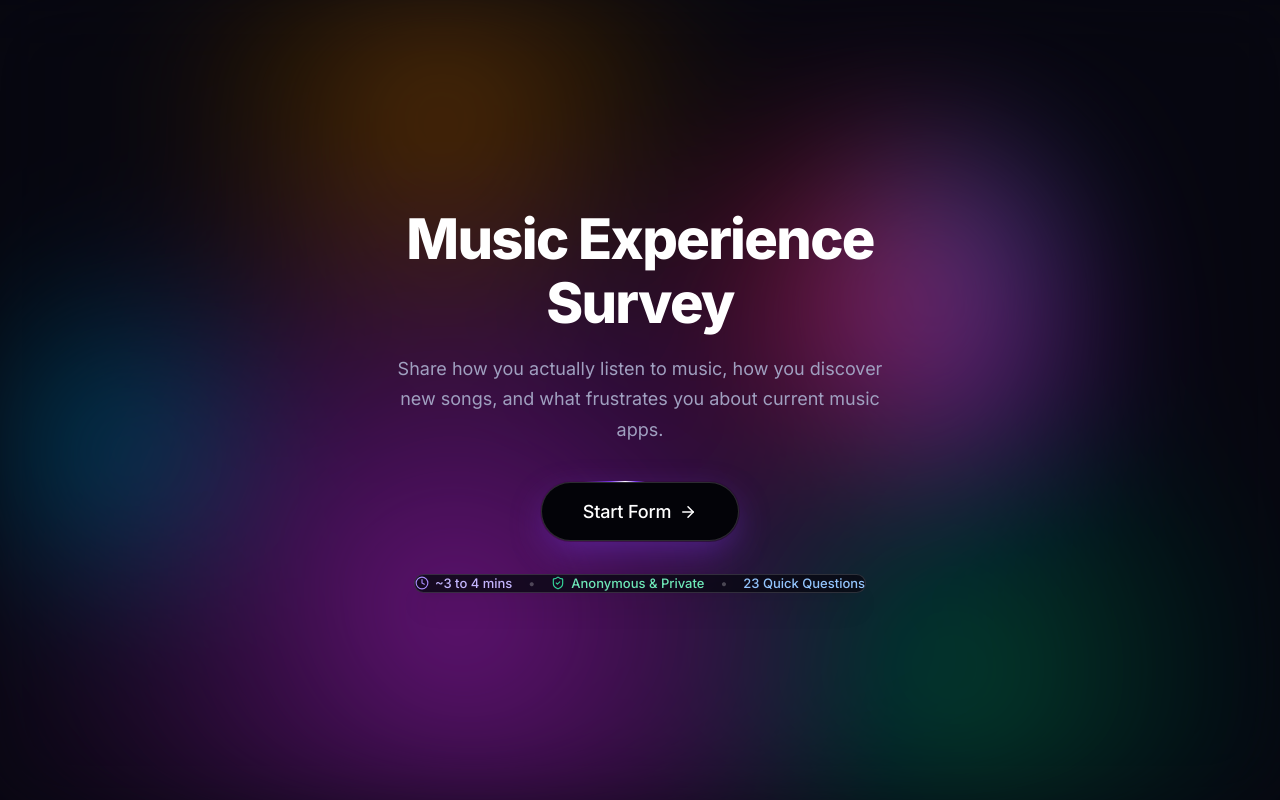
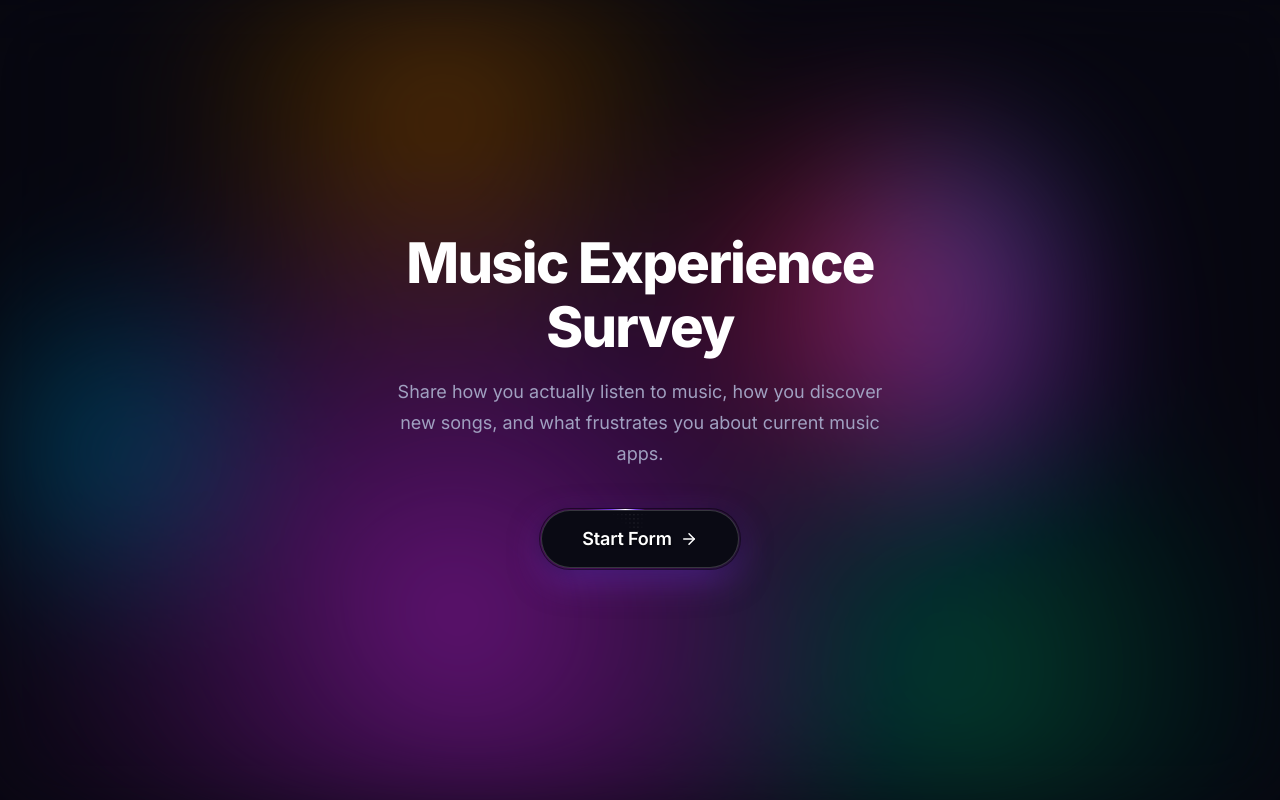
Before and after one commit to LuxShar007/Forms, a Next.js app: page / in a window 1280 px wide. Built offline with nearby package versions, Linux system fonts and the light colour scheme.

Commit message:
ui: remove meta info row from landing page, fix shiny-cta button contrast

```diff
--- a/app/globals.css
+++ b/app/globals.css
@@ -278,8 +278,8 @@ body {
 }
 
 :root {
-  --shiny-cta-bg: #030308;
-  --shiny-cta-bg-subtle: rgba(255, 255, 255, 0.16);
+  --shiny-cta-bg: #0a0a14;
+  --shiny-cta-bg-subtle: rgba(255, 255, 255, 0.18);
   --shiny-cta-fg: #ffffff;
   --shiny-cta-highlight: #7c3aed;
   --shiny-cta-highlight-subtle: #c4b5fd;
@@ -297,13 +297,14 @@ body {
   padding: 1.15rem 2.6rem;
   font-family: "Inter", -apple-system, BlinkMacSystemFont, sans-serif;
   font-optical-sizing: auto;
-  font-weight: 500;
+  font-weight: 600;
   font-size: 1.125rem;
   line-height: 1.2;
   letter-spacing: -0.01em;
   border: 1px solid transparent;
   border-radius: 360px;
-  color: var(--shiny-cta-fg);
+  color: #ffffff;
+  text-shadow: 0 1px 3px rgba(0, 0, 0, 0.6);
   background: linear-gradient(var(--shiny-cta-bg), var(--shiny-cta-bg))
       padding-box,
     conic-gradient(
@@ -315,7 +316,10 @@ body {
         transparent calc(var(--gradient-percent) * 4)
       )
       border-box;
-  box-shadow: inset 0 0 0 1px var(--shiny-cta-bg-subtle), 0 12px 36px -6px rgba(124, 58, 237, 0.45);
+  box-shadow: inset 0 0 0 1px var(--shiny-cta-bg-subtle),
+    0 0 0 1px rgba(0, 0, 0, 0.5),
+    0 12px 36px -6px rgba(124, 58, 237, 0.5),
+    0 4px 16px rgba(0, 0, 0, 0.4);
   backdrop-filter: blur(20px);
   -webkit-backdrop-filter: blur(20px);
   display: inline-flex;
@@ -433,7 +437,10 @@ body {
   --gradient-percent: 20%;
   --gradient-angle-offset: 95deg;
   --gradient-shine: var(--shiny-cta-highlight-subtle);
-  box-shadow: inset 0 0 0 1px rgba(255, 255, 255, 0.25), 0 14px 44px -4px rgba(124, 58, 237, 0.65);
+  box-shadow: inset 0 0 0 1px rgba(255, 255, 255, 0.28),
+    0 0 0 1px rgba(0, 0, 0, 0.5),
+    0 16px 48px -4px rgba(124, 58, 237, 0.7),
+    0 4px 16px rgba(0, 0, 0, 0.4);
 }
 
 .shiny-cta:is(:hover, :focus-visible),
--- a/components/LandingPageClient.tsx
+++ b/components/LandingPageClient.tsx
@@ -5,7 +5,7 @@
 import { motion } from 'framer-motion';
 import Link from 'next/link';
 import CubetMusicField from './CubetMusicField';
-import { ArrowRight, Clock, ShieldCheck } from 'lucide-react';
+import { ArrowRight } from 'lucide-react';
 
 export default function LandingPageClient() {
   return (
@@ -59,16 +59,15 @@ export default function LandingPageClient() {
               fontSize: 'clamp(0.95rem, 2.5vw, 1.125rem)',
               color: 'var(--text-secondary)',
               lineHeight: 1.7,
-              marginBottom: '36px',
               maxWidth: '520px',
-              margin: '0 auto 36px auto',
+              margin: '0 auto 40px auto',
             }}
           >
             Share how you actually listen to music, how you discover new songs, and what frustrates you about current music apps.
           </p>
 
           {/* 3D Glass Animation Button (animation-button-3d.webflow.io) */}
-          <div style={{ marginBottom: '32px', display: 'flex', justifyContent: 'center' }}>
+          <div style={{ display: 'flex', justifyContent: 'center' }}>
             <Link href="/survey" className="shiny-cta">
               <span>
                 Start Form
@@ -76,25 +75,6 @@ export default function LandingPageClient() {
               </span>
             </Link>
           </div>
-
-          {/* Alternate Visible Meta Details */}
-          <div className="flex justify-center">
-            <div className="inline-flex flex-wrap items-center justify-center gap-3 sm:gap-4 px-5 py-2.5 rounded-full bg-[#080812]/80 border border-white/15 backdrop-blur-xl shadow-xl text-xs sm:text-[13px] font-medium">
-              <span className="flex items-center gap-1.5 text-[#c4b5fd]">
-                <Clock size={14} className="text-[#a78bfa]" />
-                <span>~3 to 4 mins</span>
-              </span>
-              <span className="text-white/25 hidden sm:inline">•</span>
-              <span className="flex items-center gap-1.5 text-[#6ee7b7]">
-                <ShieldCheck size={14} className="text-[#34d399]" />
-                <span>Anonymous & Private</span>
-              </span>
-              <span className="text-white/25 hidden sm:inline">•</span>
-              <span className="flex items-center gap-1.5 text-[#93c5fd]">
-                <span>23 Quick Questions</span>
-              </span>
-            </div>
-          </div>
         </motion.div>
       </main>
     </div>
```
